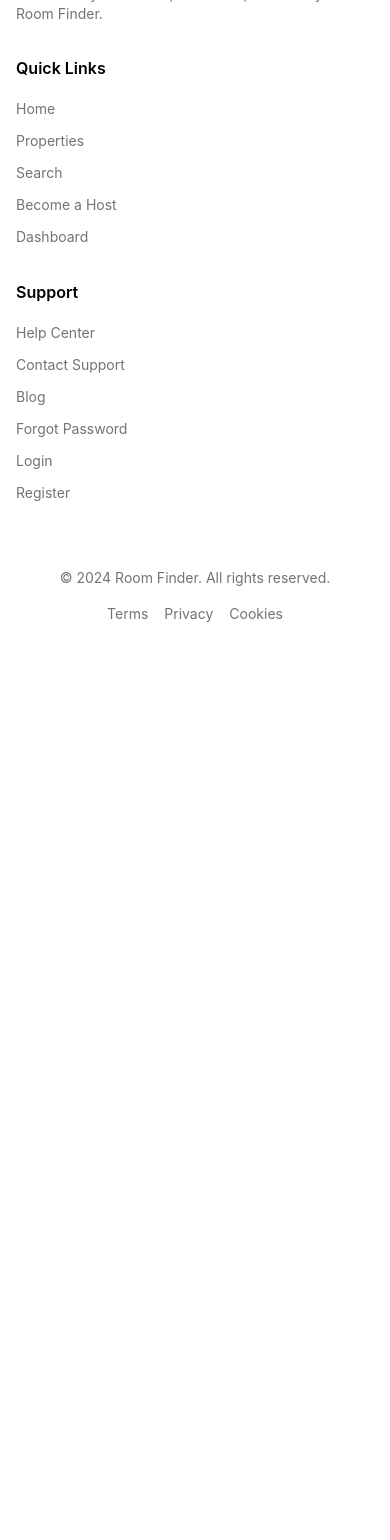
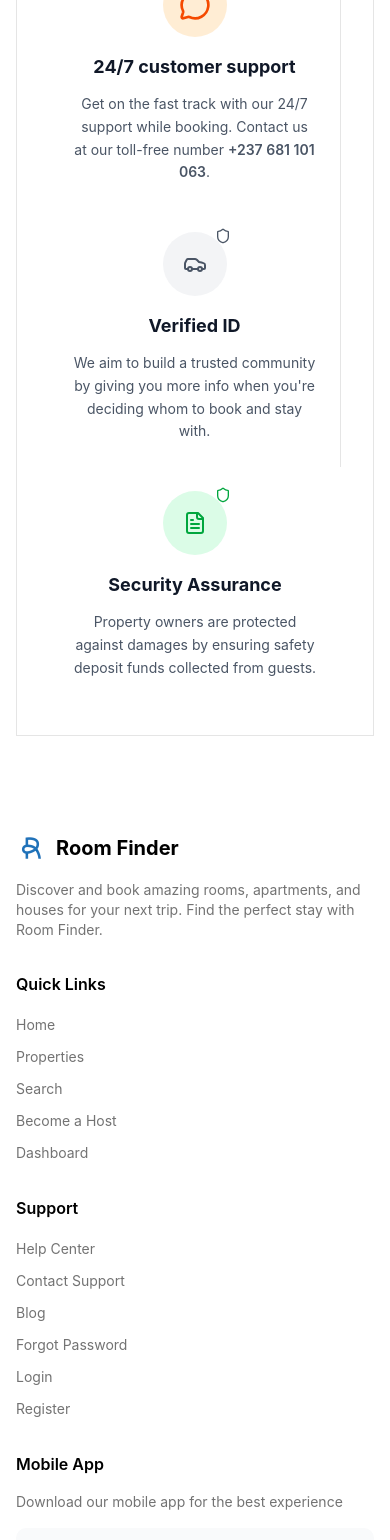
Before and after one commit to joachim-junior/room-finder, a Next.js app: page / in a window 390 px wide. Shown: the part 1040-2580 px from the top of the page. Before the commit the page ends 1712 px from the top, so only its background shows below. Built offline with nearby package versions, Linux system fonts and the light colour scheme; no server answers.

Commit message:
polished home page

```diff
--- a/src/components/layout/Footer.tsx
+++ b/src/components/layout/Footer.tsx
@@ -2,12 +2,85 @@ import React from "react";
 import Link from "next/link";
 import Image from "next/image";
 import Logo from "../../../logo.png";
+import { Download, MessageCircle, Shield, Car, FileText } from "lucide-react";
 
 export function Footer() {
   return (
+    <>
+      {/* Features Section */}
+      <div className="bg-white">
+        <div className="container mx-auto px-4 sm:px-6 lg:px-8 py-12">
+          <div
+            className="bg-white border p-8"
+            style={{ borderColor: "#e5e5e5" }}
+          >
+            <div className="grid grid-cols-1 md:grid-cols-3">
+              {/* 24/7 Customer Support */}
+              <div
+                className="text-center p-6 border-r last:border-r-0"
+                style={{ borderColor: "#e5e5e5" }}
+              >
+                <div className="inline-flex items-center justify-center w-16 h-16 bg-orange-100 rounded-full mb-4">
+                  <MessageCircle className="h-8 w-8 text-orange-600" />
+                </div>
+                <h3 className="text-lg font-bold text-gray-900 mb-3">
+                  24/7 customer support
+                </h3>
+                <p className="text-gray-600 text-sm leading-relaxed">
+                  Get on the fast track with our 24/7 support while booking.
+                  Contact us at our toll-free number{" "}
+                  <span className="font-semibold">+237 681 101 063</span>.
+                </p>
+              </div>
+
+              {/* Verified ID */}
+              <div
+                className="text-center p-6 border-r last:border-r-0"
+                style={{ borderColor: "#e5e5e5" }}
+              >
+                <div className="inline-flex items-center justify-center w-16 h-16 bg-gray-100 rounded-full mb-4 relative">
+                  <Car className="h-6 w-6 text-gray-600" />
+                  <div className="absolute -top-1 -right-1">
+                    <Shield className="h-4 w-4 text-gray-600" />
+                  </div>
+                </div>
+                <h3 className="text-lg font-bold text-gray-900 mb-3">
+                  Verified ID
+                </h3>
+                <p className="text-gray-600 text-sm leading-relaxed">
+                  We aim to build a trusted community by giving you more info
+                  when you&apos;re deciding whom to book and stay with.
+                </p>
+              </div>
+
+              {/* Security Assurance */}
+              <div
+                className="text-center p-6 border-r last:border-r-0"
+                style={{ borderColor: "#e5e5e5" }}
+              >
+                <div className="inline-flex items-center justify-center w-16 h-16 bg-green-100 rounded-full mb-4 relative">
+                  <FileText className="h-6 w-6 text-green-600" />
+                  <div className="absolute -top-1 -right-1">
+                    <Shield className="h-4 w-4 text-green-600" />
+                  </div>
+                </div>
+                <h3 className="text-lg font-bold text-gray-900 mb-3">
+                  Security Assurance
+                </h3>
+                <p className="text-gray-600 text-sm leading-relaxed">
+                  Property owners are protected against damages by ensuring
+                  safety deposit funds collected from guests.
+                </p>
+              </div>
+            </div>
+          </div>
+        </div>
+      </div>
+
+      {/* Footer */}
       <footer className="bg-background">
         <div className="container mx-auto px-4 sm:px-6 lg:px-8 py-12">
-        <div className="grid grid-cols-1 md:grid-cols-4 gap-8">
+          <div className="grid grid-cols-1 md:grid-cols-5 gap-8">
             {/* Company Info */}
             <div className="col-span-1 md:col-span-2">
               <div className="flex items-center space-x-2 mb-4">
@@ -128,6 +201,67 @@ export function Footer() {
                 </li>
               </ul>
             </div>
+
+            {/* Mobile App */}
+            <div>
+              <h3 className="font-semibold mb-4">Mobile App</h3>
+              <p className="text-sm text-muted-foreground mb-4">
+                Download our mobile app for the best experience
+              </p>
+              <div className="space-y-3">
+                <a
+                  href="https://play.google.com/store/apps/details?id=com.roomfinder237.app"
+                  target="_blank"
+                  rel="noopener noreferrer"
+                  className="flex items-center space-x-3 p-3 bg-gray-50 hover:bg-gray-100 rounded-lg transition-colors group"
+                >
+                  <div className="h-8 w-8 bg-green-600 rounded-lg flex items-center justify-center">
+                    <svg
+                      className="h-5 w-5 text-white"
+                      viewBox="0 0 24 24"
+                      fill="currentColor"
+                    >
+                      <path d="M3,20.5V3.5C3,2.91 3.34,2.39 3.84,2.15L13.69,12L3.84,21.85C3.34,21.6 3,21.09 3,20.5M16.81,15.12L6.05,21.34L14.54,12.85L16.81,15.12M20.16,10.81C20.5,11.08 20.75,11.5 20.75,12C20.75,12.5 20.53,12.9 20.18,13.18L17.89,14.5L15.39,12L17.89,9.5L20.16,10.81M6.05,2.66L16.81,8.88L14.54,11.15L6.05,2.66Z" />
+                    </svg>
+                  </div>
+                  <div>
+                    <div className="text-sm font-medium text-gray-900">
+                      Google Play
+                    </div>
+                    <div className="text-xs text-gray-500">
+                      Download for Android
+                    </div>
+                  </div>
+                  <Download className="h-4 w-4 text-gray-400 group-hover:text-gray-600" />
+                </a>
+
+                <a
+                  href="https://apps.apple.com/cm/app/room-finder-237/id6751291963?l=en-GB"
+                  target="_blank"
+                  rel="noopener noreferrer"
+                  className="flex items-center space-x-3 p-3 bg-gray-50 hover:bg-gray-100 rounded-lg transition-colors group"
+                >
+                  <div className="h-8 w-8 bg-black rounded-lg flex items-center justify-center">
+                    <svg
+                      className="h-5 w-5 text-white"
+                      viewBox="0 0 24 24"
+                      fill="currentColor"
+                    >
+                      <path d="M18.71,19.5C17.88,20.74 17,21.95 15.66,21.97C14.32,22 13.89,21.18 12.37,21.18C10.84,21.18 10.37,21.95 9.1,22C7.79,22.05 6.8,20.68 5.96,19.47C4.25,17 2.94,12.45 4.7,9.39C5.57,7.87 7.13,6.91 8.82,6.88C10.1,6.86 11.32,7.75 12.11,7.75C12.89,7.75 14.37,6.68 15.92,6.84C16.57,6.87 18.39,7.1 19.56,8.82C19.47,8.88 17.39,10.1 17.41,12.63C17.44,15.65 20.06,16.66 20.09,16.67C20.06,16.74 19.67,18.11 18.71,19.5M13,3.5C13.73,2.67 14.94,2.04 15.94,2C16.07,3.17 15.6,4.35 14.9,5.19C14.21,6.04 13.07,6.7 11.95,6.61C11.8,5.46 12.36,4.26 13,3.5Z" />
+                    </svg>
+                  </div>
+                  <div>
+                    <div className="text-sm font-medium text-gray-900">
+                      App Store
+                    </div>
+                    <div className="text-xs text-gray-500">
+                      Download for iOS
+                    </div>
+                  </div>
+                  <Download className="h-4 w-4 text-gray-400 group-hover:text-gray-600" />
+                </a>
+              </div>
+            </div>
           </div>
 
           <div className="mt-8 pt-8 flex flex-col sm:flex-row justify-between items-center">
@@ -157,5 +291,6 @@ export function Footer() {
           </div>
         </div>
       </footer>
+    </>
   );
 }
```
Also changed, not shown: src/app/globals.css (+4 -11 lines), src/app/page.tsx (+46 -69 lines). Lines whose indentation alone changed are shown as unchanged.
